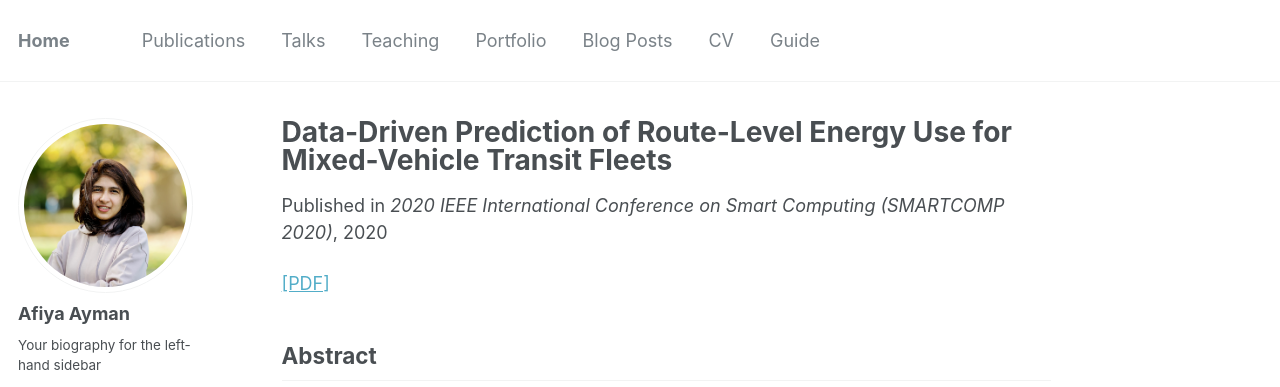
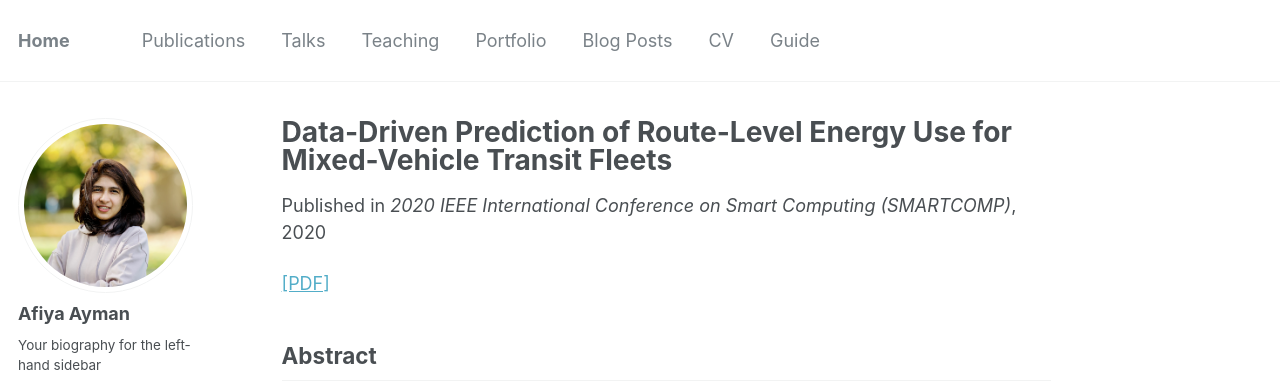
Before and after one commit to AfiyaAyman/AfiyaAyman.github.io, a Jekyll site: the page built from _publications/SmartComp2020.md, in a window 1280 px wide and 900 px high. Shown: the top 387 px of the window. Built offline with Jekyll 4.4.1, drawn with Linux system fonts in a browser that asks for light colours.

Commit message:
Update and rename 2020-09-14-SmartComp2020.md to SmartComp2020.md

```diff
--- a/_publications/2020-09-14-SmartComp2020.md
+++ b/_publications/SmartComp2020.md
@@ -2,8 +2,8 @@
 title: "Data-Driven Prediction of Route-Level Energy Use for Mixed-Vehicle Transit Fleets"
 collection: publications
 date: 2020-09-14
-permalink: /publications/2020-09-14-SmartComp2020
-venue: 2020 IEEE International Conference on Smart Computing (SMARTCOMP 2020)
+permalink: /publications/SmartComp2020
+venue: 2020 IEEE International Conference on Smart Computing (SMARTCOMP)
 ---
 
 [[PDF]](https://ieeexplore.ieee.org/abstract/document/9239673)
```
